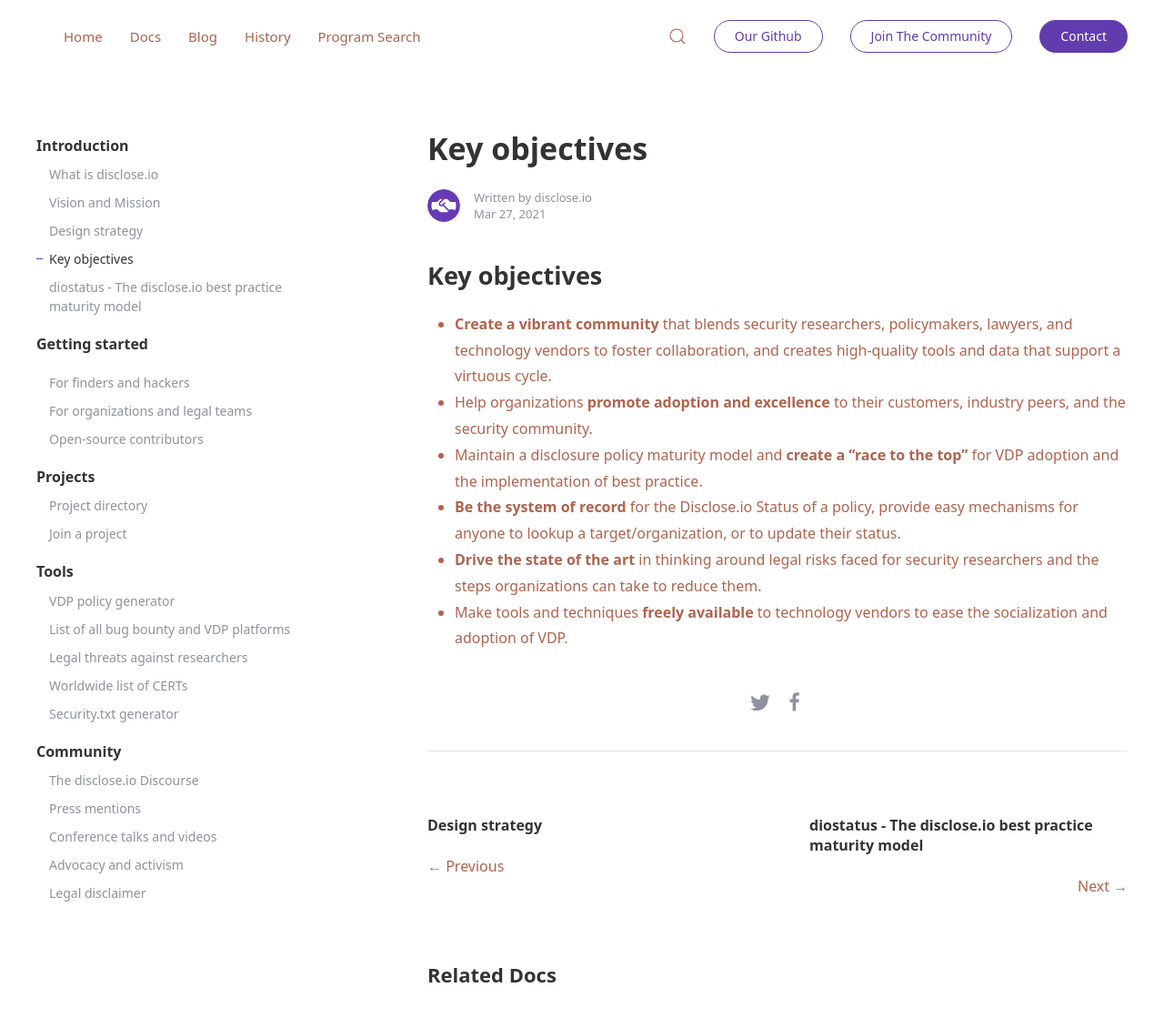
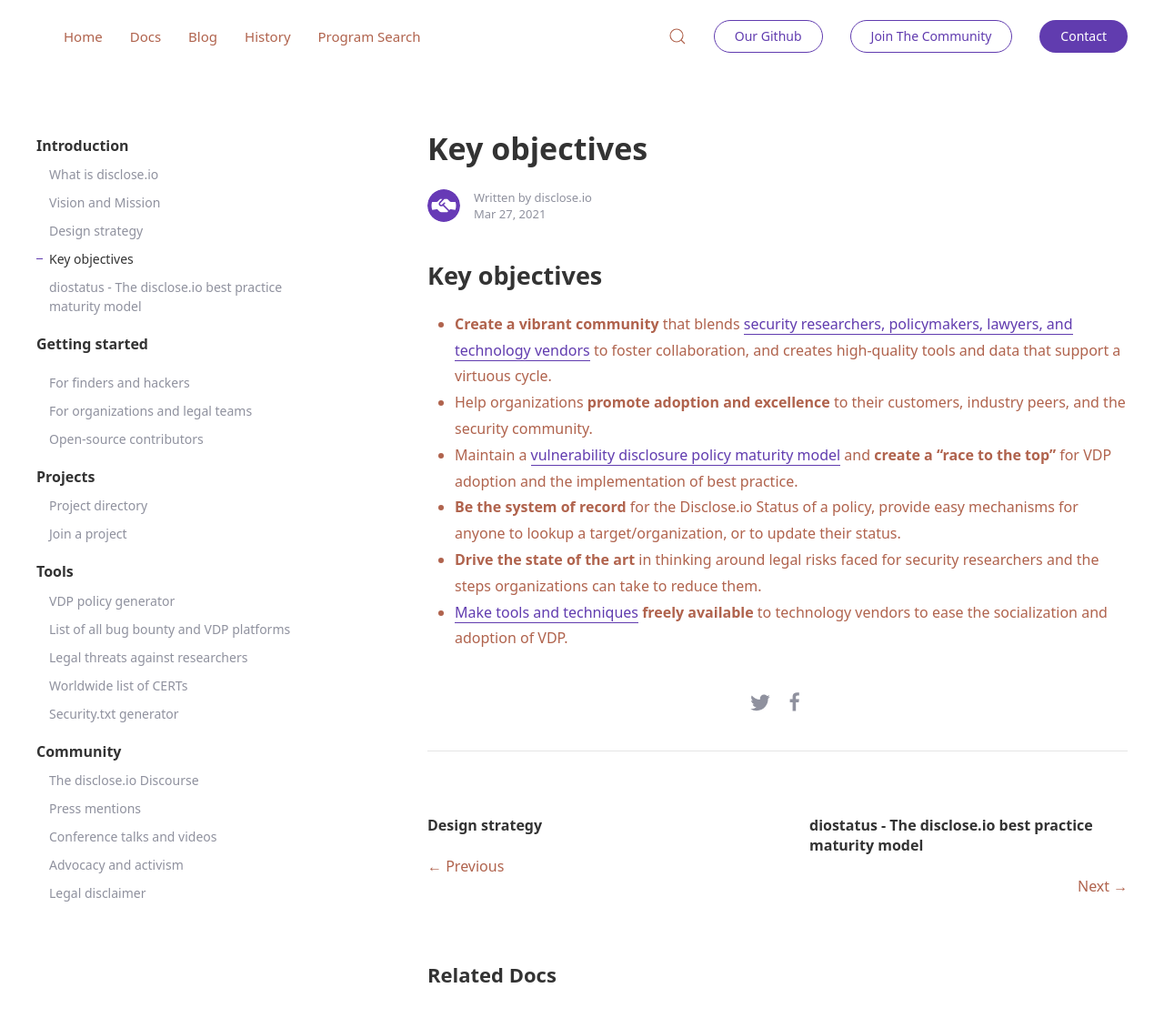
Before and after one commit to disclose/docs, a Jekyll site: the page built from docs/_docs/key-objectives.md, in a window 1280 px wide and 1287 px high. Shown: the top 1119 px of the window at 91% size. Built offline with Jekyll 4.4.1, drawn with Linux system fonts in a browser that asks for light colours; comment, search, counter and statistics services are not loaded.

Commit message:
Doc updates

```diff
--- a/docs/_docs/key-objectives.md
+++ b/docs/_docs/key-objectives.md
@@ -6,9 +6,9 @@ tags:
 ---
 ## Key objectives
 
-- **Create a vibrant community** that blends security researchers, policymakers, lawyers, and technology vendors to foster collaboration, and creates high-quality tools and data that support a virtuous cycle.
+- **Create a vibrant community** that blends [security researchers, policymakers, lawyers, and technology vendors](https://community.disclose.io) to foster collaboration, and creates high-quality tools and data that support a virtuous cycle.
 - Help organizations **promote adoption and excellence** to their customers, industry peers, and the security community.
-- Maintain a disclosure policy maturity model and **create a “race to the top”** for VDP adoption and the implementation of best practice.
+- Maintain a [vulnerability disclosure policy maturity model](https://disclose.io/docs/diostatus) and **create a “race to the top”** for VDP adoption and the implementation of best practice.
 - **Be the system of record** for the Disclose.io Status of a policy, provide easy mechanisms for anyone to lookup a target/organization, or to update their status.
 - **Drive the state of the art** in thinking around legal risks faced for security researchers and the steps organizations can take to reduce them.
-- Make tools and techniques **freely available** to technology vendors to ease the socialization and adoption of VDP.
+- [Make tools and techniques](https://github.com/disclose) **freely available** to technology vendors to ease the socialization and adoption of VDP.
```
Also changed, not shown: docs/_docs/design-strategy.md (+1 -1 lines), docs/_docs/diostatus.md (+9 -11 lines), docs/_docs/vision-and-mission.md (+4 -2 lines), docs/_docs/what-is-disclose.md (+1 -1 lines), docs/index.md (+1 -1 lines), docs/uploads/diotimeline.png (added), docs/uploads/old-tug-of-war.svg (renamed from docs/uploads/tug-of-war.svg), docs/uploads/tug-of-war.jpg (added).
